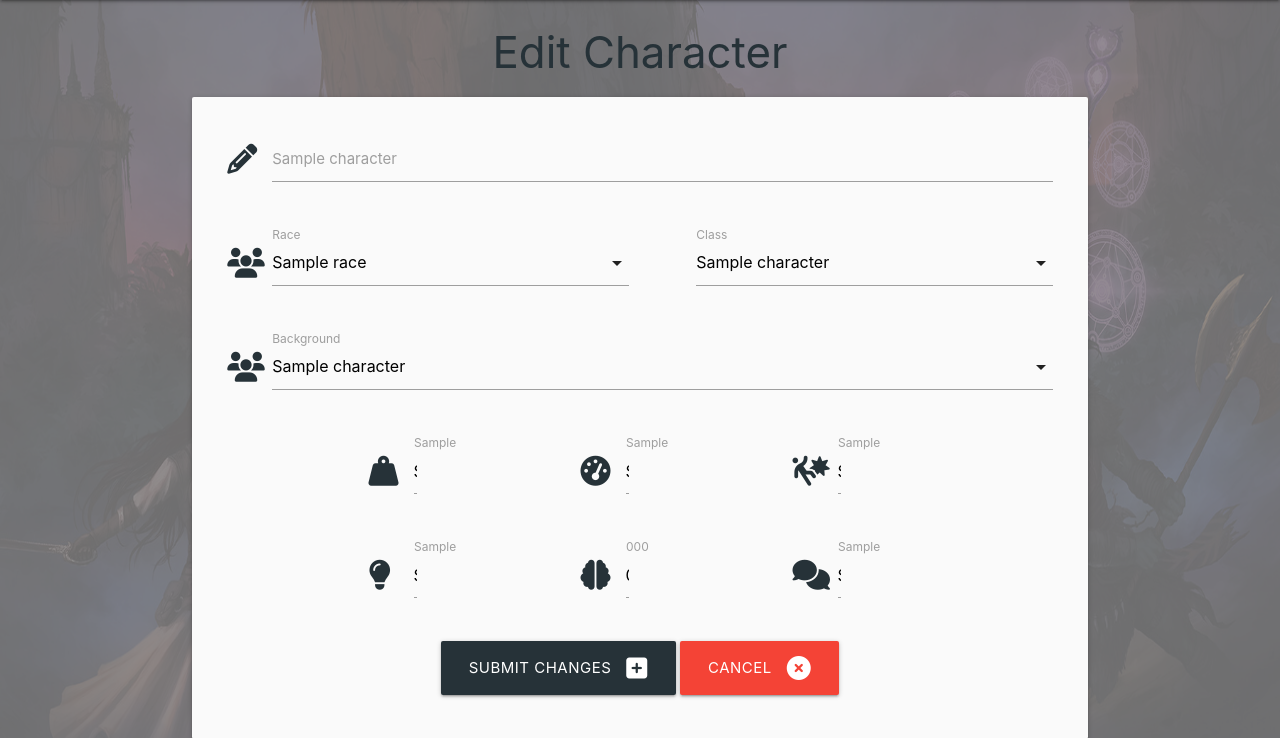
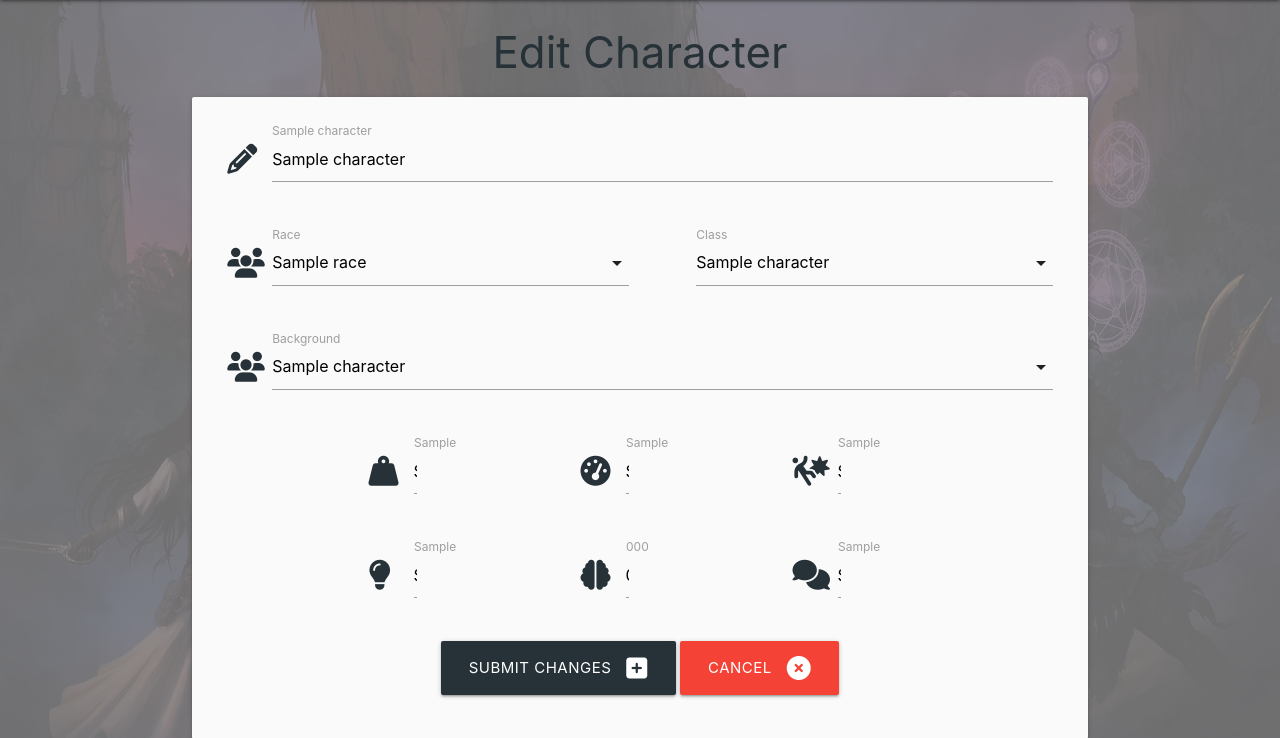
Before and after one commit to Sandham-a/ms3-character-folio-a, a Flask app: template templates/edit_character.html in a window 1280 px wide. Shown: the part 68-806 px from the top of the page. Run offline with Flask 2, Linux system fonts and the light colour scheme; the template is opened without the code that fills it: most values are stand-ins (such as "Sample title", 1, 10 or a date in 2020); some libraries are stand-ins or nearby versions; some web fonts are replaced.

Commit message:
fixed issue with edit function

```diff
--- a/templates/edit_character.html
+++ b/templates/edit_character.html
@@ -2,7 +2,6 @@
 {% block content %}
 
     <h3 class="blue-grey-text text-darken-4 center-align">Edit Character</h3>
-
     <div class="row card-panel grey lighten-5">
         <form class="col s12" method="POST" action="{{ url_for('edit_character', character_id=character._id) }}">
             <!-- character name -->
@@ -10,7 +9,7 @@
                 <div class="input-field col s12">
                     <i class="fas fa-pencil-alt prefix blue-grey-text text-darken-4"></i>
                     <input id="character_name" name="character_name" maxlength="50"
-                        type="text" class="validate">
+                        value="{{ character.character_name }}"type="text" class="validate">
                     <label for="character_name">{{ character.character_name }}</label>
                 </div>
             </div>
@@ -85,21 +84,21 @@
             <div class="row">
                 <div class="input-field col s1 offset-s2">
                     <i class="fas fa-lightbulb prefix blue-grey-text text-darken-4"></i>
-                    <input id="character_strength" name="character_strength" minlength="1" maxlength="2"
+                    <input id="character_wisdom" name="character_wisdom" minlength="1" maxlength="2"
                         value="{{ character.character_wisdom }}" type="text" class="validate">
-                    <label for="character_strength">{{ character.character_wisdom }}</label>
+                    <label for="character_wisdom">{{ character.character_wisdom }}</label>
                 </div>
                 <div class="input-field col s1 offset-s2">
                     <i class="fas fa-brain prefix blue-grey-text text-darken-4"></i>
-                    <input id="character_dexterity" name="character_dexterity" minlength="1" maxlength="2"
+                    <input id="character_intelligence" name="character_intelligence" minlength="1" maxlength="2"
                         value="{{ character.character_intelligence }}" type="text" class="validate">
-                    <label for="character_dexterity">{{ character.character_intelligence }}</label>
+                    <label for="character_intelligence">{{ character.character_intelligence }}</label>
                 </div>
                 <div class="input-field col s1 offset-s2">
                     <i class="fas fa-comments prefix blue-grey-text text-darken-4"></i>
-                    <input id="character_constitution" name="character_constitution" minlength="1" maxlength="2"
+                    <input id="character_charisma" name="character_charisma" minlength="1" maxlength="2"
                         value="{{ character.character_charisma }}" type="text" class="validate">
-                    <label for="character_constitution">{{ character.character_charisma }}</label>
+                    <label for="character_charisma">{{ character.character_charisma }}</label>
                 </div>
             </div>
             <!-- submit edits button -->
```
